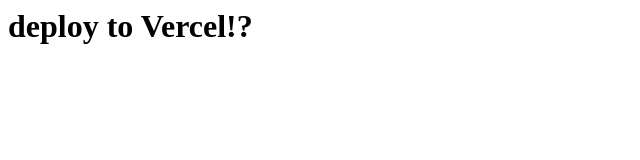
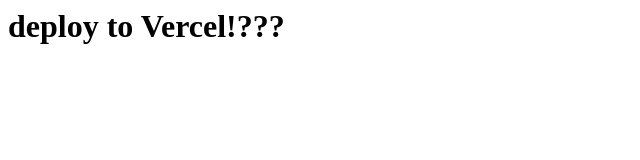
Before and after one commit to thundermiracle/playwright-html, a website: page index.html in a window 1280 px wide. Shown: the full height of the page, 0-640 px from the left. Drawn offline with Linux system fonts and the light colour scheme.

Commit message:
chore: upd test

```diff
--- a/index.html
+++ b/index.html
@@ -1 +1 @@
-<h1>deploy to Vercel!?</h1>
+<h1>deploy to Vercel!???</h1>
```
